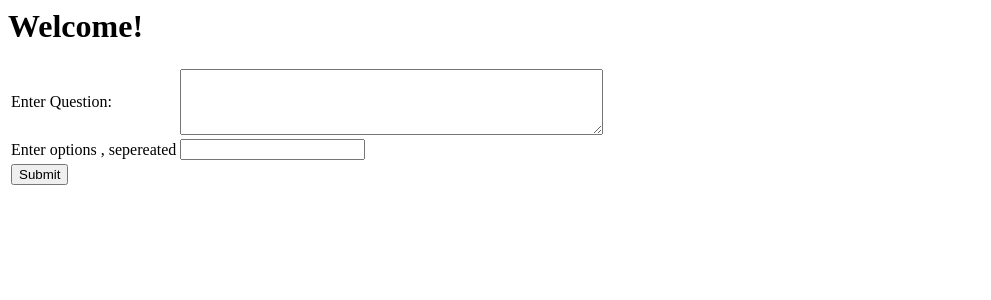
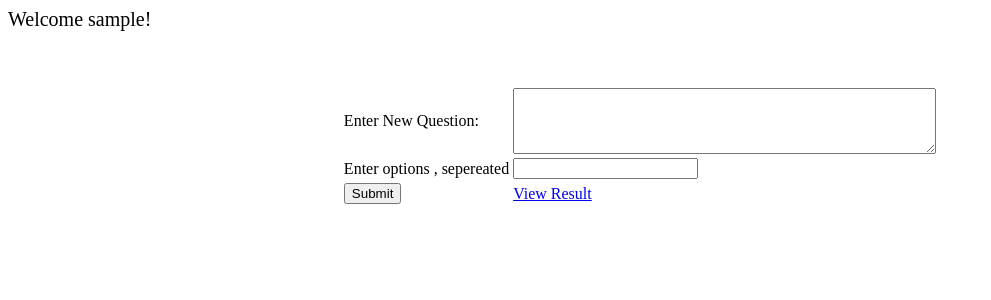
Before and after one commit to avinav/PlotSurvey, a PHP site: page /PlotSurvey/logquestion.php in a window 1280 px wide. Shown: the top 300 px of the page, without its empty margins (0-991 px from the left). Run offline with PHP 8.4, Linux system fonts and the light colour scheme; the visitor is signed in with stand-in values (Sample User, id 1); tables that the repository leaves empty or names only in its code hold one stand-in row (values such as "Sample post").

Commit message:
plot updates

```diff
--- a/db_connect.php
+++ b/db_connect.php
@@ -3,9 +3,9 @@
 /**
  * set up database connection
  *
- * @param unknown $dbhost
- * @param unknown $dbuser
- * @param unknown $dbpass
+ * @param $dbhost
+ * @param $dbuser
+ * @param $dbpass
  * @return resource
  */
 function db_conn($dbhost, $dbuser, $dbpass) {
@@ -22,5 +22,5 @@
 $dbname = 'CSE574';
 
 $conn = db_conn ( $dbhost, $dbuser, $dbpass );
-
+mysql_select_db ( $dbname );
 ?>
--- /dev/null
+++ b/functions.php
@@ -0,0 +1,95 @@
+<?php
+/**
+ * returns active qid
+ * @param connection to db $conn
+ * @return active question id
+ */
+function get_active_question($conn) {
+	// table should have a single row. Max just a double-check to return a single row.
+	$sql = 'SELECT MAX(qid) AS `maxid` from active_questions;';
+	$retval = mysql_query ( $sql, $conn );
+	if (! $retval ) {
+		echo "<br>Could not get active qid: ". mysql_error();
+	}
+	$row = mysql_fetch_array ( $retval, MYSQL_NUM );
+	return $row[0];
+}
+/**
+ *
+ * @param connection to db $conn
+ * @param question id $qid
+ * @return returns question text for qid
+ */
+function get_question_text($conn, $qid) {
+	$sql = 'SELECT qtext from questions '.
+			"WHERE qid = $qid;";
+	$retval = mysql_query($sql, $conn);
+	if (! $retval ) {
+		echo "<br>Could not select qtext: ". mysql_error();
+	}
+	$row = mysql_fetch_array($retval, MYSQL_NUM);
+	return $row[0];
+}
+/**
+ *
+ * @param connection to db $conn
+ * @param question id $qid
+ * @return list of answer ids and answer texts for given qid
+ */
+function get_anslist($conn, $qid) {
+	$sql = 'SELECT aid, atext from answers '.
+			"WHERE quesid = $qid;";
+	$retval = mysql_query($sql, $conn);
+	if (! $retval ) {
+		echo "Could not select answer ids: ". mysql_error();
+	}
+	$atextlist = array();
+	$aidlist = array();
+	while ($row = mysql_fetch_array($retval, MYSQL_NUM)) {
+		array_push($aidlist, $row[0]);
+		array_push($atextlist, $row[1]);
+	}
+	return array($aidlist, $atextlist);
+}
+/**
+ *
+ * @param question id $qid
+ * @return question text for given qid
+ */
+function plot_bar_graph($qid) {
+	$query = "SELECT atext, pollval FROM answers WHERE quesid = $qid";
+	$result = mysql_query($query);
+	$data = array();
+	while ($row = mysql_fetch_array($result)) {
+		$data[] = array($row[0], $row[1]);
+	}
+
+	$plot = new PHPlot(800, 600);
+	$plot->SetPrintImage(False);
+	$plot->SetImageBorderType('plain');
+
+	$plot->SetPlotType('bars');
+	$plot->SetDataType('text-data');
+	$plot->SetDataValues($data);
+
+	# Main plot title:
+	$plot->SetTitle('User answers');
+
+	# Make sure Y axis starts at 0:
+	$plot->SetPlotAreaWorld(NULL, 0, NULL, NULL);
+
+	$plot->DrawGraph();
+	return $plot;
+}
+/**
+ *
+ * @param question id $qid
+ * @return total number of poll
+ */
+function get_poll_count($qid) {
+	$query = "SELECT sum(pollval) from answers where quesid = $qid";
+	$result = mysql_query($query);
+	$row = mysql_fetch_array($result);
+	return $row[0];
+}
+?>
--- a/logquestion.php
+++ b/logquestion.php
@@ -2,19 +2,24 @@
 <head>
 <title>Insert questions</title>
 </head>
-<?php include 'db_insert_question.php'; session_start()?>
+<?php
+require "db_connect.php";
+require "functions.php";
+include 'db_insert_question.php';
+session_start()?>
 
 <body>
 		<div id=loggedin
 		<?php if (!(isset($_SESSION) && isset($_SESSION['logged']))) {echo "style='display:none';";}?>>
-		<h1>Welcome!</h1>
+		<span style="font-size: 20">Welcome <?=$_SESSION['user']?>!</span>
 		<div id='qform'
 			<?php if (isset($_POST['insertq'])){ echo ' style="display:none;"'; } ?>>
 			<form name="question_form" action="<?php echo $_SERVER['PHP_SELF']?>"
 				method="POST">
-				<table>
+				<br><br><br>
+				<table align="center">
 					<tr>
-						<td><span>Enter Question:</span></td>
+						<td><span>Enter New Question:</span></td>
 						<td><textarea id='inp_ques' name='inp_ques' rows='4' cols='50'
 								maxlength='200'></textarea></td>
 					</tr>
@@ -24,13 +29,16 @@
 					</tr>
 					<tr>
 						<td><input type='submit' name='insertq' value='Submit' /></td>
+						<td><span><a href=<?php $active_qid = get_active_question($conn);
+						 echo "'./displayplot.php?qid=$active_qid'";?>>View
+					Result</a></span></td>
 
 				</table>
 			</form>
 		</div>
 		<div id='inserted'
 			<?php  if(!isset($_POST['insertq'])) { echo " style='display: none;'"; }?>>
-			<span>Insert Succesfull! </span> <span><a href='./displayplot.php'>View
+			<span>Question added! </span> <span><a href=<?php echo "'./displayplot.php?qid=$qid'"?>>View
 					Result</a></span>
 		</div>
 	</div>
--- a/question.php
+++ b/question.php
@@ -54,7 +54,6 @@
 				<tr>
 					<td>
 					<input type="button" name="poll" value="Poll" onclick="ans_poll();"/></td>
-					<td><input type="submit" name="plot" value="Plot" /> <td>
 				</tr>
 			</table>
 		</form>
```
Also changed, not shown: displayplot.php (+19 -1 lines), get_question_data.php (+4 -54 lines), login.php (+14 -5 lines), poll.php (added, +10 -0 lines), 1 other file.
